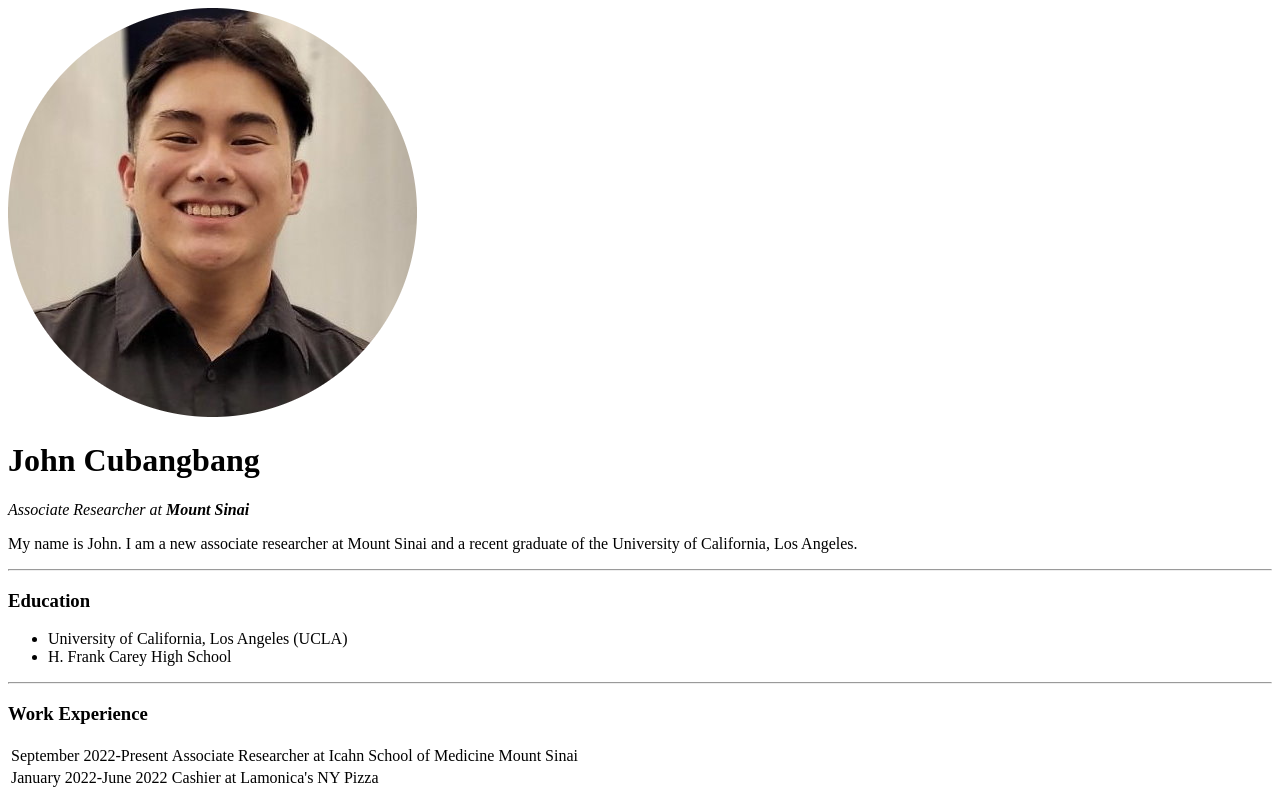
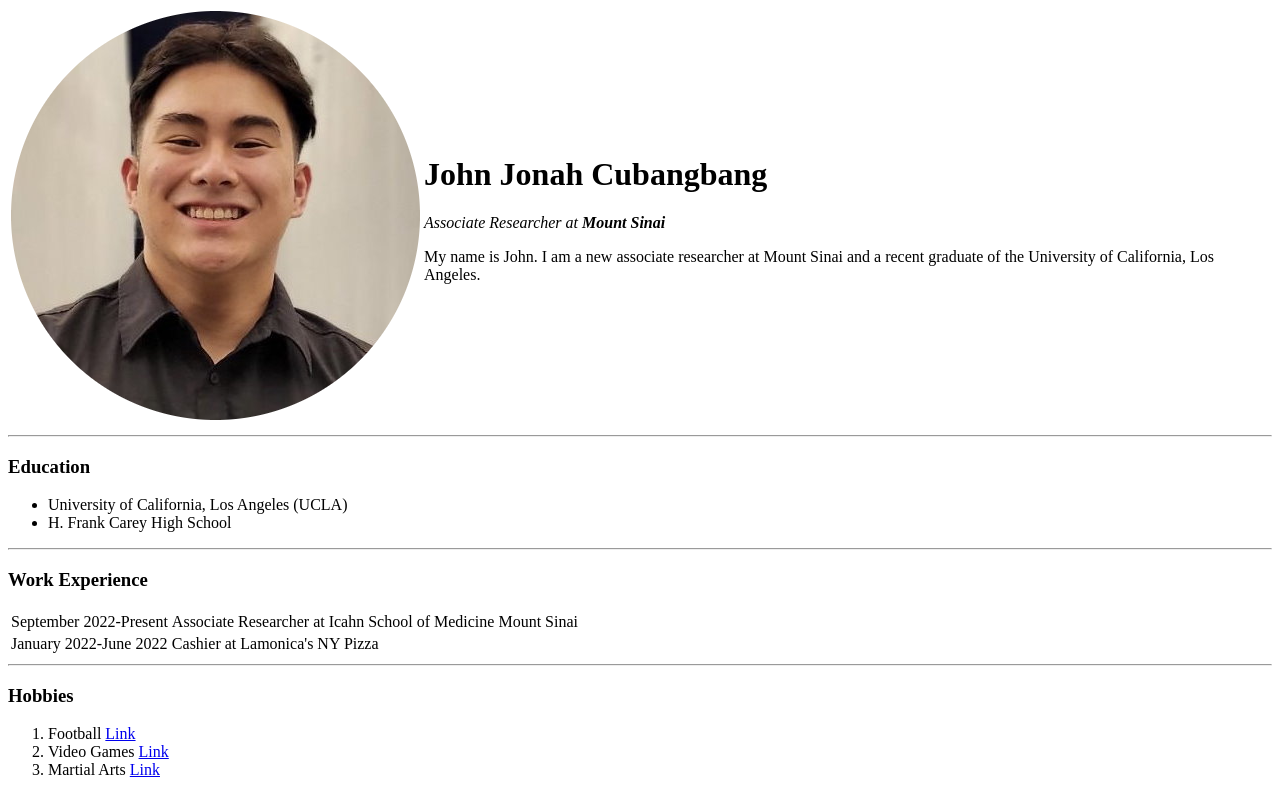
Before and after one commit to JJC7478/js-projects, a plain HTML site: page personal-site/html-personal-site/index.html in a window 1280 px wide. Shown: the top 795 px of the page. Drawn offline with Linux system fonts and the light colour scheme.

Commit message:
Edited top section of page

```diff
--- a/personal-site/html-personal-site/index.html
+++ b/personal-site/html-personal-site/index.html
@@ -7,10 +7,14 @@
             <title>John's Personal Site</title>
     </head>
     <body>
-        <img src="john-profile-pic.png" alt="john profile pic">
-        <h1>John Cubangbang</h1>
-        <p><em>Associate Researcher at <strong>Mount Sinai</strong></em></p>
-        <p>My name is John. I am a new associate researcher at Mount Sinai and a recent graduate of the University of California, Los Angeles.</p>
+        <table>
+            <tr>
+            <td><img src="john-profile-pic.png" alt="john profile pic"></td>
+            <td><h1>John Jonah Cubangbang</h1>
+            <em>Associate Researcher at <strong>Mount Sinai</strong></em>
+            <p>My name is John. I am a new associate researcher at Mount Sinai and a recent graduate of the University of California, Los Angeles.</p></td>
+            </tr>
+        </table>
         <hr>
         <h3>Education</h3>
             <ul>
```
